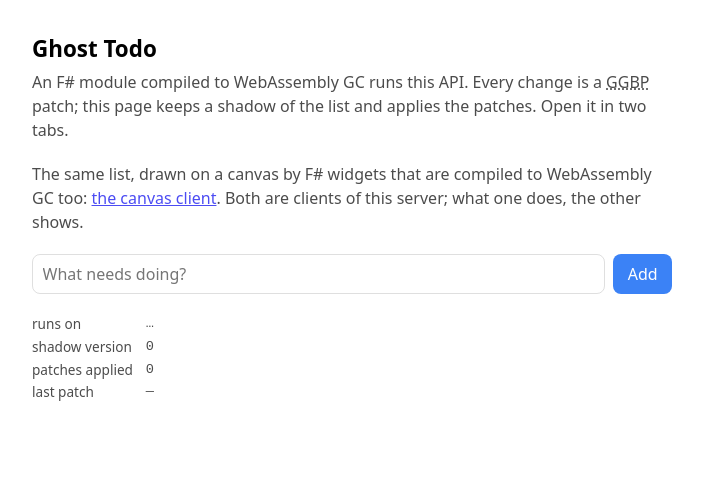
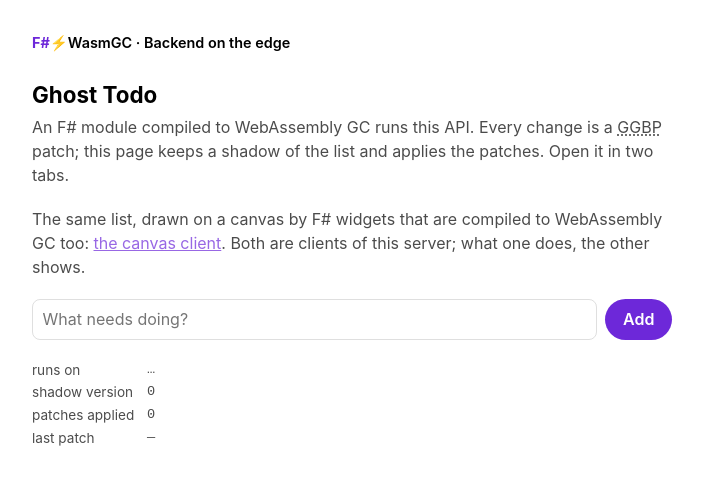
Before and after one commit to fsharp-wasm/fsharp-wasm-edge, a website: page host/client/index.html in a window 1280 px wide. Shown: the whole page, without its empty margins (288-991 px from the left). Drawn offline with Linux system fonts and the light colour scheme.

Commit message:
Ghost Todo host page: the platform's accent and type, and a way back to the site
The page is served by every platform on its own, so it cannot load the runtime's theme.css; it carries the few values it needs (the violet, Inter where the machine has it, pill buttons, the dark
accent) and a link back to the backend page of the site.  The platform matrix passes on node, bun, cloudflare, vercel-edge, vercel-node and netlify-functions (no Deno on this machine; the API is
not touched).

Co-Authored-By: Claude Sonnet 5.5 <noreply@anthropic.com>
Claude-Session: https://claude.ai/code/session_018giDQBMs4aQChDX9jMK7Sg

```diff
--- a/host/client/index.html
+++ b/host/client/index.html
@@ -5,13 +5,15 @@
 <meta name="viewport" content="width=device-width, initial-scale=1">
 <title>Ghost Todo — F# on the server, as WebAssembly GC</title>
 <style>
-  :root { color-scheme: light dark; --accent: #3b82f6; }
-  body { font: 16px/1.5 system-ui, sans-serif; max-width: 40rem; margin: 2rem auto; padding: 0 1rem; }
+  /* the platform's own values (runtime/theme.css of fsharp-wasm-runtime; this page is served by every platform on its own, so it carries the few it needs) */
+  :root { color-scheme: light dark; --accent: #6d28d9; --font: "Inter Variable", Inter, ui-sans-serif, system-ui, -apple-system, "Segoe UI", Roboto, sans-serif; }
+  @media (prefers-color-scheme: dark) { :root { --accent: #8b5cf6; } }
+  body { font: 16px/1.5 var(--font); max-width: 40rem; margin: 2rem auto; padding: 0 1rem; }
   h1 { margin: 0 0 .25rem; font-size: 1.4rem; }
   .sub { opacity: .7; margin: 0 0 1.25rem; }
   form { display: flex; gap: .5rem; margin-bottom: 1rem; }
   input { flex: 1; font: inherit; padding: .45rem .6rem; border: 1px solid #8884; border-radius: 8px; background: transparent; color: inherit; }
-  button { font: inherit; padding: .45rem .9rem; border: 0; border-radius: 8px; background: var(--accent); color: white; cursor: pointer; }
+  button { font: inherit; font-weight: 600; padding: .45rem 1.1rem; border: 0; border-radius: 9999px; background: var(--accent); color: white; cursor: pointer; }
   button.quiet { background: transparent; color: inherit; opacity: .6; padding: .2rem .5rem; }
   ul { list-style: none; padding: 0; margin: 0; }
   li { display: flex; align-items: center; gap: .6rem; padding: .45rem 0; border-bottom: 1px solid #8883; }
@@ -19,9 +21,12 @@
   li span { flex: 1; cursor: pointer; }
   .stats { margin-top: 1.25rem; font-size: .85rem; opacity: .7; display: grid; grid-template-columns: auto 1fr; gap: .15rem .8rem; }
   code { font-family: ui-monospace, monospace; }
+  .home { margin: 0 0 1.5rem; font-size: .9rem; font-weight: 600; } .home a { color: inherit; text-decoration: none; } .home b { color: var(--accent); }
+  a { color: var(--accent); }
 </style>
 </head>
 <body>
+<p class="home"><a href="https://fsharp-wasm.github.io/backend"><b>F#</b>⚡WasmGC · Backend on the edge</a></p>
 <h1>Ghost Todo</h1>
 <p class="sub">An F# module compiled to WebAssembly GC runs this API. Every change is a <abbr title="Ghost-Graph Binary Patch">GGBP</abbr> patch; this page keeps a shadow of the list and applies the patches. Open it in two tabs.</p>
 <p class="sub">The same list, drawn on a canvas by F# widgets that are compiled to WebAssembly GC too: <a href="canvas/">the canvas client</a>. Both are clients of this server; what one does, the other shows.</p>
```
